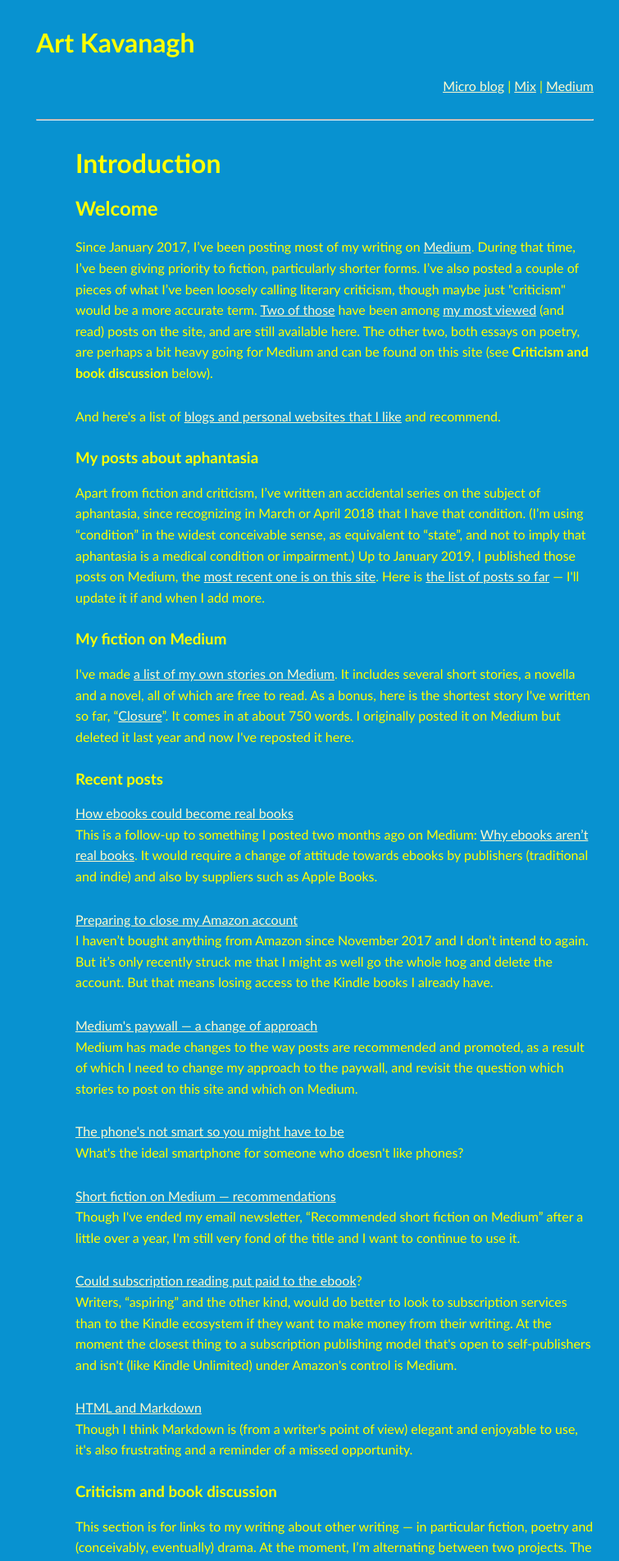
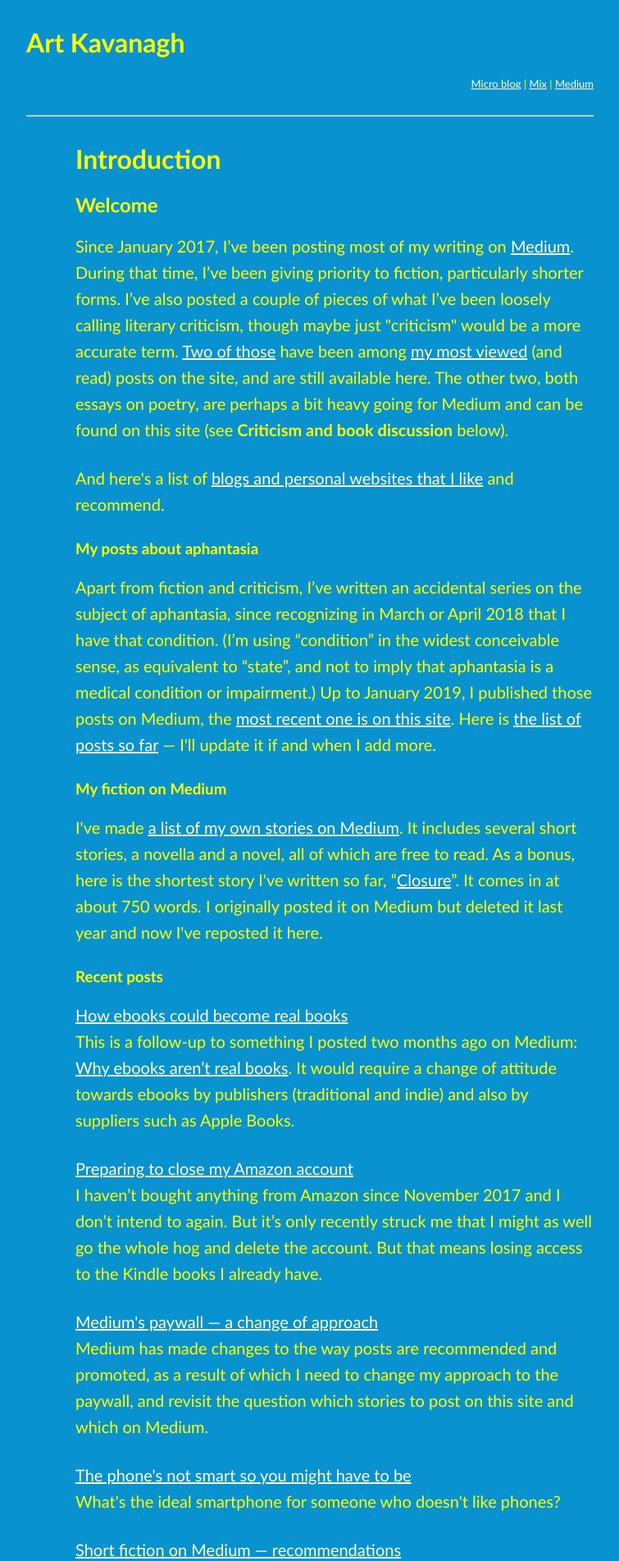
Before and after one commit to artkavanagh/github.io, a Jekyll site: the page index.html, which Jekyll copies as it is, in a window 1280 px wide. Shown: the top 1904 px of the page at 82% size, without its empty margins (232-987 px from the left). Built offline with Jekyll 4.4.1, drawn with Linux system fonts in a browser that asks for light colours.

Commit message:
Update akstyles.css

```diff
--- a/assets/css/akstyles.css
+++ b/assets/css/akstyles.css
@@ -11,7 +11,7 @@ h1, h2, h3 {
 }
 p {
         margin-bottom: 27px;
-        font-size: 1.3 rem;
+        font-size: 20px ;
         line-height: 1.6;
 }
 p.intro {
@@ -24,12 +24,12 @@ blockquote {
 p.piccredit {
 	margin: 0 ;
 	text-align: center;
-	font-size: 0.6 rem ;
+	font-size: 16px ;
 }
 header {
 	margin-top: 32px ;
 	margin-bottom: 32px ;
-	margin-left: -48px ;
+	margin-left: -60px ;
 	padding: 0 ;
 	text-align: left ;
 }
@@ -41,12 +41,15 @@ footer {
        	padding: 0 20px;
         margin: 50px 0;
        	text-align: center;
-        font-size: 0.6 rem;
+        font-size: 13px ;
 }
 li {
 	margin-bottom: 16px ;
 }
+details {
+		font-size: 18px ;
+}
 p.social {
-	font-size: 0.6 rem ;
+	font-size: 13px ;
 	text-align: right ;
 }
```
